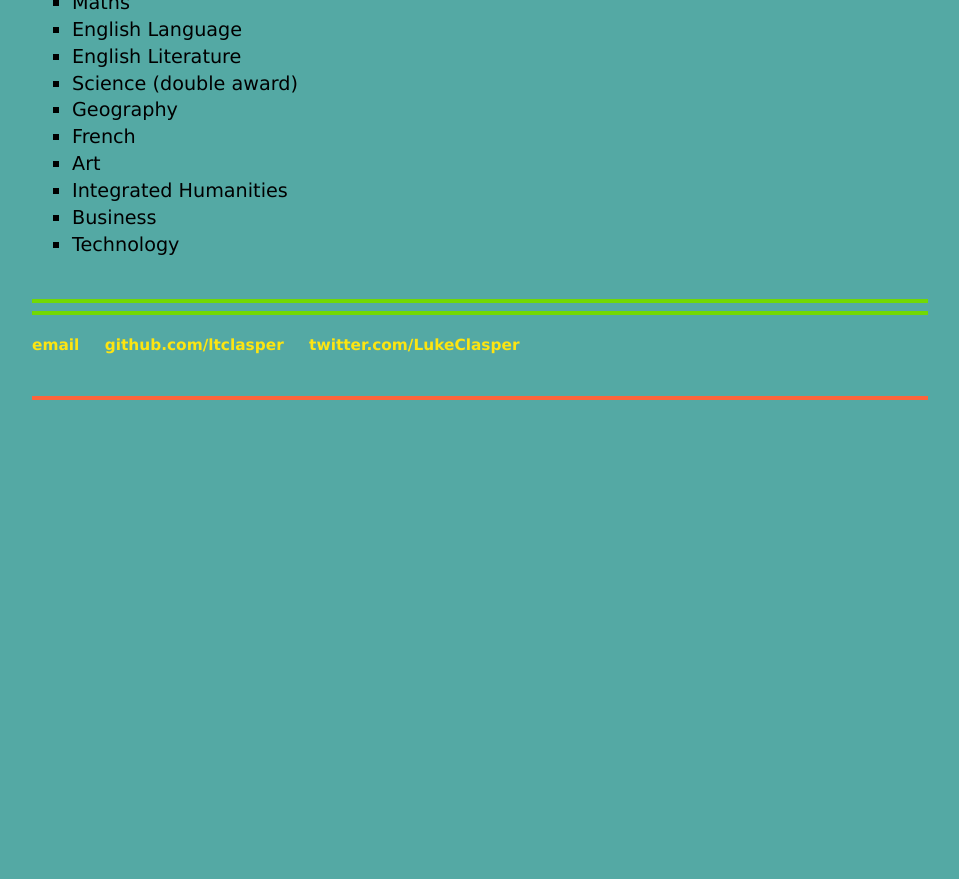
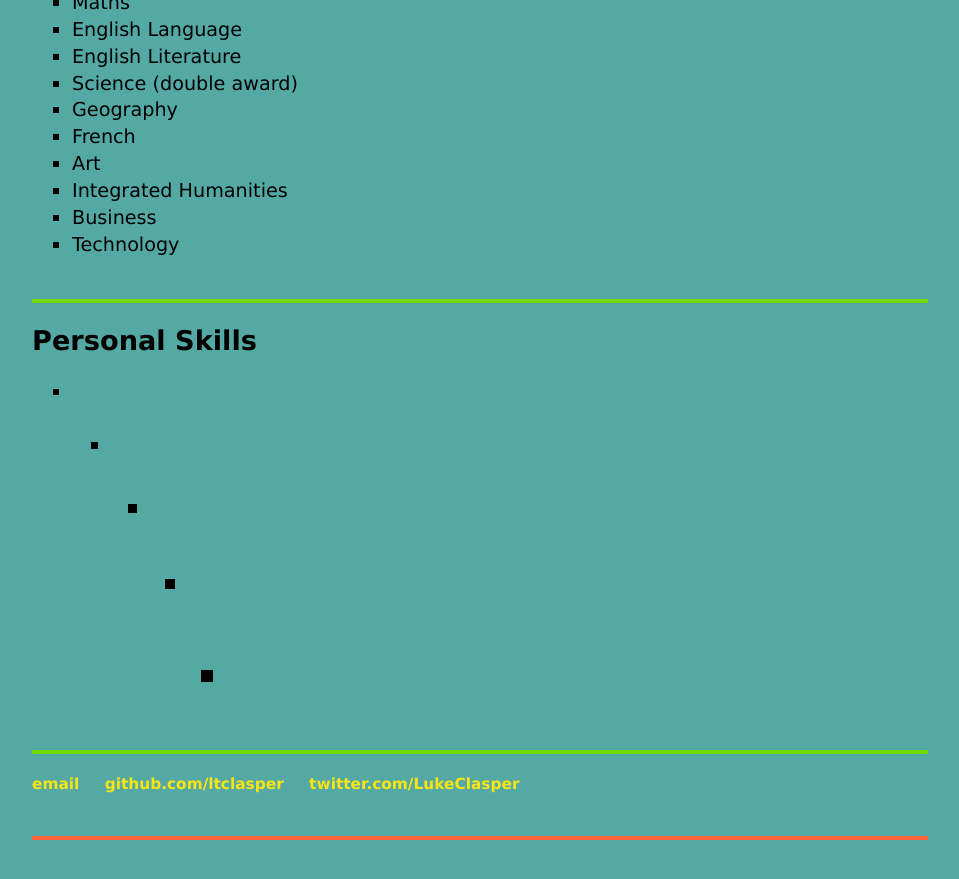
Before and after one commit to ltclasper/ltclasper.github.io, a Jekyll site: the page built from cv/index.html, in a window 1280 px wide and 900 px high, scrolled down 2073 px. Shown: the top 879 px of the window, without its empty margins (160-1119 px from the left). Built offline with Jekyll 4.4.1, drawn with Linux system fonts in a browser that asks for light colours; before the commit the page ends 2533 px from its top, so only the background shows below that.

Commit message:
Update index.html

```diff
--- a/cv/index.html
+++ b/cv/index.html
@@ -94,4 +94,31 @@ title: Luke Clasper's CV
 </p>
 <hr>
 
+<h2>Personal Skills</h2>
+
+<p>
+<ul style="list-style-type:square">
+<li></li>
+</p>
+
+<p>
+<ul style="list-style-type:square">
+<li></li>
+</p>
+
+<p>
+<ul style="list-style-type:square">
+<li></li>
+</p>
+
+<p>
+<ul style="list-style-type:square">
+<li></li>
+</p>
+
+<p>
+<ul style="list-style-type:square">
+<li></li>
+</p>
+
 </div><!-- /.blurb -->
```
